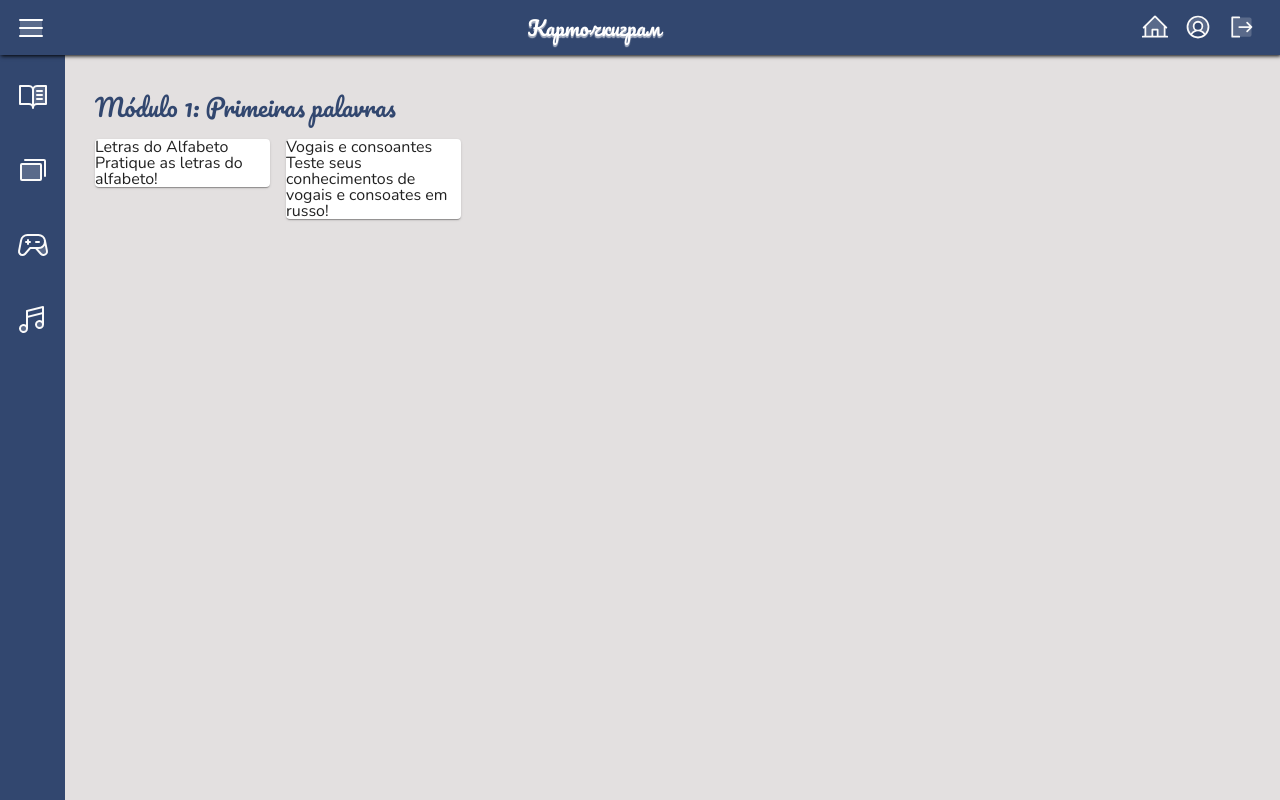
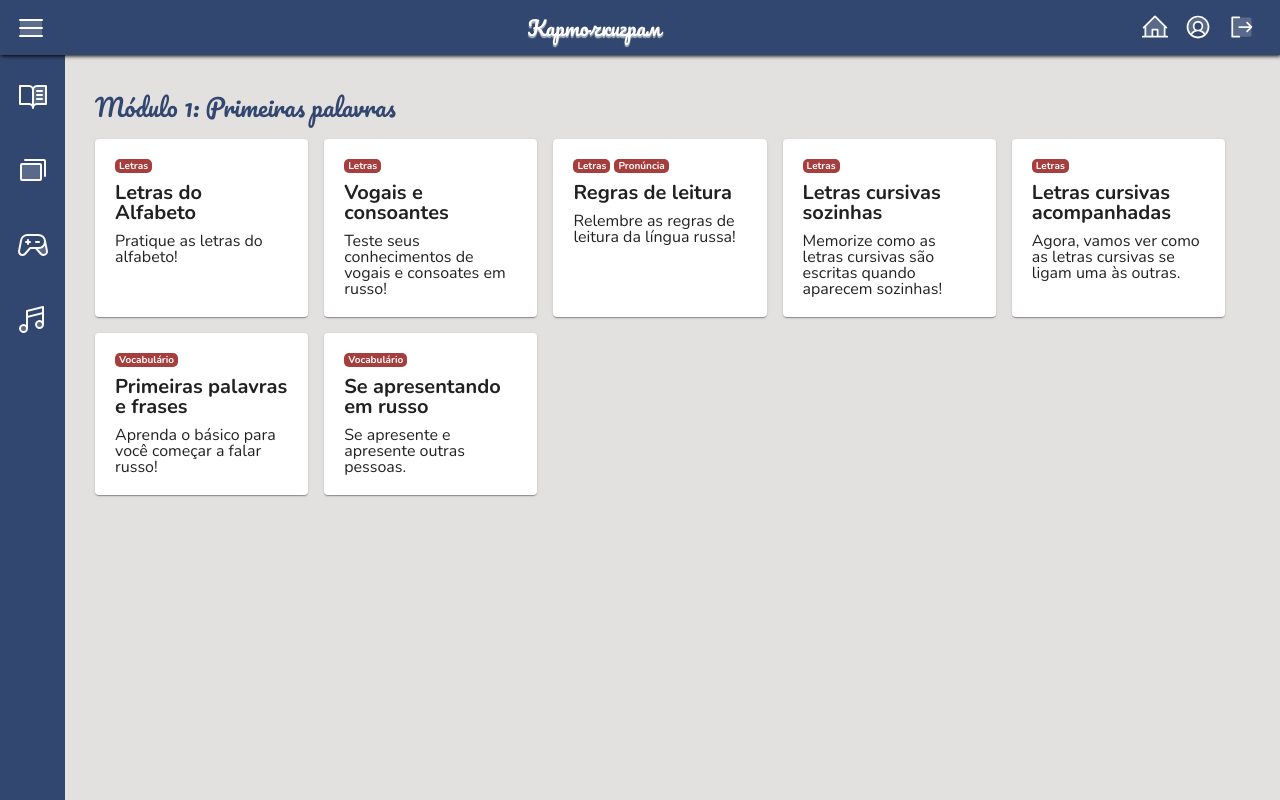
Before and after one commit to andrezzasouza/Cartochkigram, a Next.js app: page /flashcards in a window 1280 px wide. Built offline with nearby package versions, Linux system fonts and the light colour scheme.

Commit message:
feat: customizethe cards in the flashcards menu

```diff
--- a/src/app/flashcards/page.tsx
+++ b/src/app/flashcards/page.tsx
@@ -13,14 +13,47 @@ import { pacifico } from "../fonts";
 const TopicCardsContents = [
   {
     title: "Letras do Alfabeto",
-    tag: "",
+    tag: ["Letras"],
     description: "Pratique as letras do alfabeto!",
     link: "/flashcard/item/1",
   },
   {
     title: "Vogais e consoantes",
-    tag: "",
+    tag: ["Letras"],
     description: "Teste seus conhecimentos de vogais e consoates em russo!",
+    link: "/flashcard/item/1",
+  },
+  {
+    title: "Regras de leitura",
+    tag: ["Letras", "Pronúncia"],
+    description: "Relembre as regras de leitura da língua russa!",
+    link: "/flashcard/item/1",
+  },
+  {
+    title: "Letras cursivas sozinhas",
+    tag: ["Letras"],
+    description:
+      "Memorize como as letras cursivas são escritas quando aparecem sozinhas!",
+    link: "/flashcard/item/1",
+  },
+  {
+    title: "Letras cursivas acompanhadas",
+    tag: ["Letras"],
+    description:
+      "Agora, vamos ver como as letras cursivas se ligam uma às outras.",
+    link: "/flashcard/item/1",
+  },
+  {
+    title: "Primeiras palavras e frases",
+    tag: ["Vocabulário"],
+    description: "Aprenda o básico para você começar a falar russo!",
+    link: "/flashcard/item/1",
+  },
+  {
+    title: "Se apresentando em russo",
+    tag: ["Vocabulário"],
+    description: "Se apresente e apresente outras pessoas.",
+    link: "/flashcard/item/1",
   },
 ];
 
@@ -40,8 +73,16 @@ export default function Flashcards() {
           <h2 className={pacifico.className}>Módulo 1: Primeiras palavras</h2>
           <GridLayout>
             {TopicCardsContents.map((card, index) => (
-              <FlashcardTopicCard xs={2} key={`topic-card-${index}`}>
-                <div></div>
+              <FlashcardTopicCard
+                xs={2.4}
+                key={`topic-card-${card.link}`}
+                link={card.link}
+              >
+                <div>
+                  {card.tag.map((tag, index) => (
+                    <div key={`topic-tag-${index}`}>{tag}</div>
+                  ))}
+                </div>
                 <h3>{card.title}</h3>
                 <p>{card.description}</p>
               </FlashcardTopicCard>
--- a/src/components/FlashcardTopicCard/FlashcardTopicCard.tsx
+++ b/src/components/FlashcardTopicCard/FlashcardTopicCard.tsx
@@ -1,10 +1,46 @@
 import Card from "@mui/material/Card";
 import Grid from "@mui/material/Grid";
+import Link from "next/link";
+import styled from "styled-components";
 
-export default function FlashcardTopicCard({ children, xs }) {
+export default function FlashcardTopicCard({ children, xs, link }) {
   return (
-    <Grid item xs={xs} onClick={() => console.log()}>
-      <Card>{children}</Card>
+    <Grid item xs={xs}>
+      <StyledCard>
+        <Link href={link}>{children}</Link>
+      </StyledCard>
     </Grid>
   );
 }
+
+const StyledCard = styled(Card)`
+  padding: 20px;
+  height: 100%;
+
+  &:hover {
+    cursor: pointer;
+    background-color: #fef2f2;
+  }
+
+  & > a > div {
+    display: flex;
+    gap: 4px;
+  }
+
+  & > a > div > div {
+    background-color: #a73e3e;
+    font-size: 10px;
+    color: white;
+    font-weight: bold;
+    border-radius: 5px;
+    width: fit-content;
+    padding: 2px 4px;
+    margin: 0 0 10px;
+  }
+
+  h3 {
+    font-size: 20px;
+    font-weight: bold;
+    margin: 0 0 10px;
+  }
+`;
```
